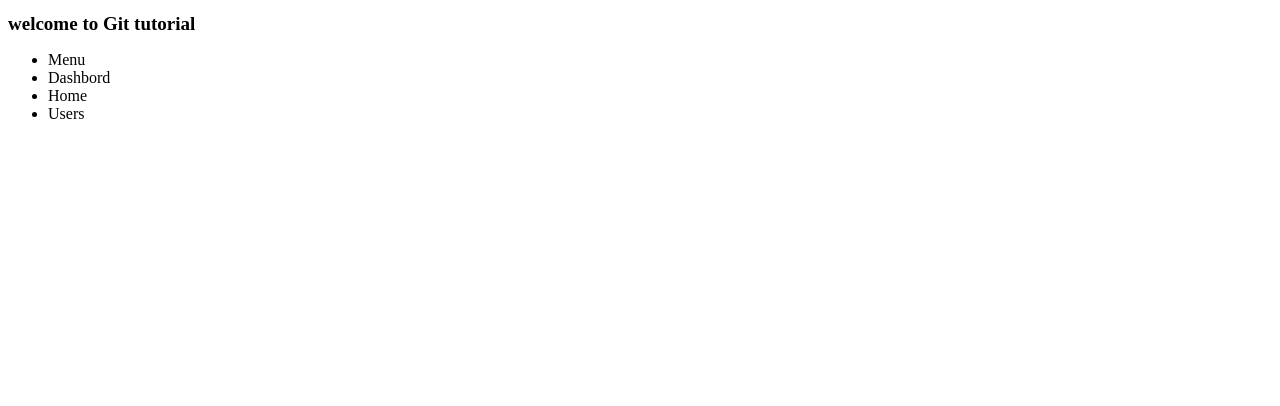
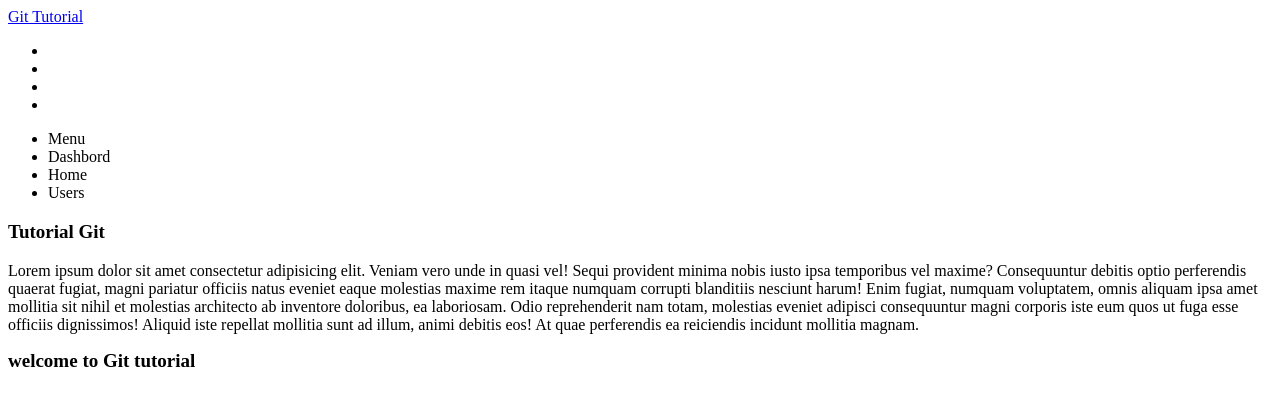
Before and after one commit to Odifa-Dev/Git-tuto, a plain HTML site: page index.html in a window 1280 px wide. Drawn offline with Linux system fonts and the light colour scheme.

Commit message:
update index creat skelton

```diff
--- a/index.html
+++ b/index.html
@@ -8,14 +8,47 @@
     <title>project to Learn Git & Github</title>
   </head>
   <body>
+    <div id="wrapper">
+      <nav id="topnav">
+        <a href="http://#">Git Tutorial</a>
+        <ul class="layout-color">
+          <li><a class="red"></a></li>
+          <li><a class="green"></a></li>
+          <li><a class="blue"></a></li>
+          <li><a class="black"></a></li>
+        </ul>
+      </nav>
+      <aside>
+        <ul id="menu">
+          <li>Menu</li>
+          <li>Dashbord</li>
+          <li>Home</li>
+          <li>Users</li>
+        </ul>
+      </aside>
+      <section id="content">
+        <section id="content-title">
+          <h1>Tutorial Git</h1>
+        </section>
+        <section id="content-main">
+          <p>
+            Lorem ipsum dolor sit amet consectetur adipisicing elit. Veniam vero
+            unde in quasi vel! Sequi provident minima nobis iusto ipsa
+            temporibus vel maxime? Consequuntur debitis optio perferendis
+            quaerat fugiat, magni pariatur officiis natus eveniet eaque
+            molestias maxime rem itaque numquam corrupti blanditiis nesciunt
+            harum! Enim fugiat, numquam voluptatem, omnis aliquam ipsa amet
+            mollitia sit nihil et molestias architecto ab inventore doloribus,
+            ea laboriosam. Odio reprehenderit nam totam, molestias eveniet
+            adipisci consequuntur magni corporis iste eum quos ut fuga esse
+            officiis dignissimos! Aliquid iste repellat mollitia sunt ad illum,
+            animi debitis eos! At quae perferendis ea reiciendis incidunt
+            mollitia magnam.
+          </p>
+        </section>
+      </section>
+    </div>
+
     <h1>welcome to Git tutorial</h1>
-    <div>
-      <ul>
-        <li>Menu</li>
-        <li>Dashbord</li>
-        <li>Home</li>
-        <li>Users</li>
-      </ul>
-    </div>
   </body>
 </html>
```
